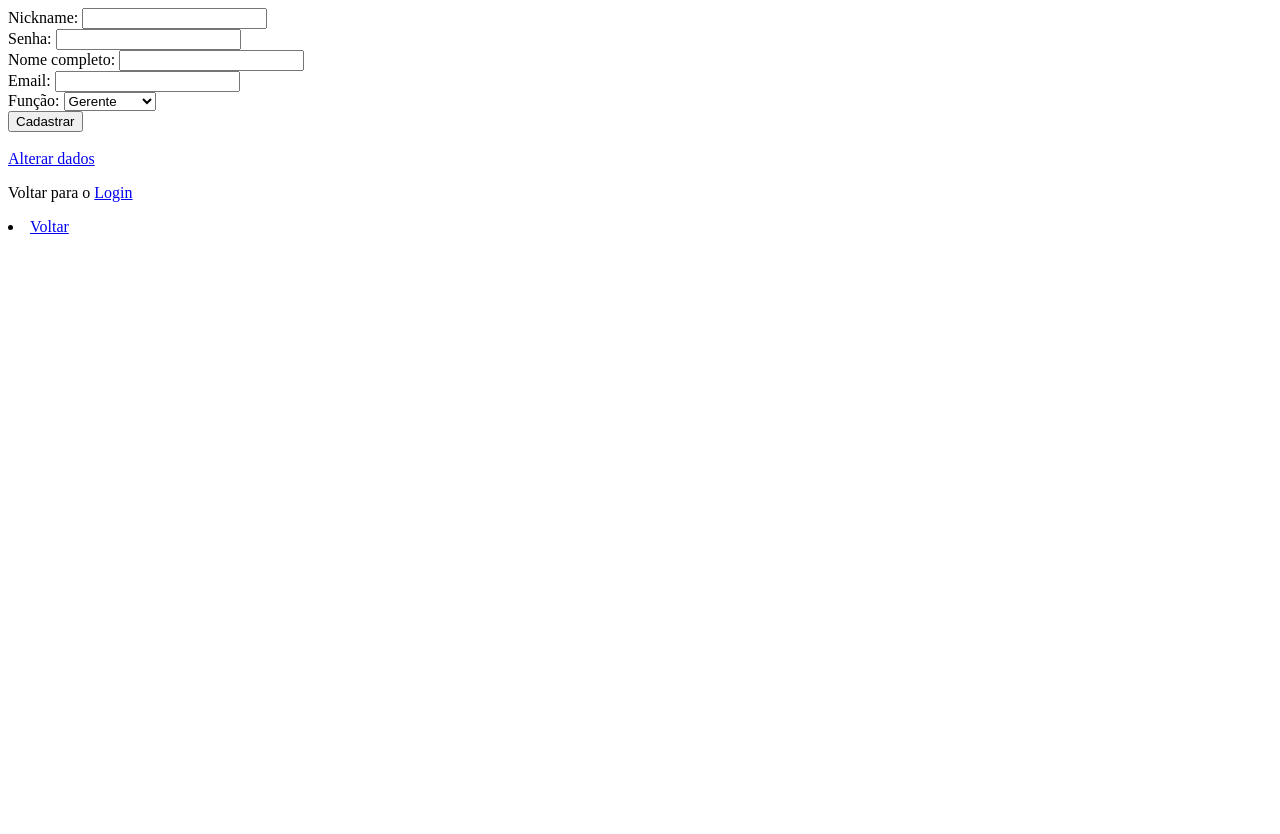
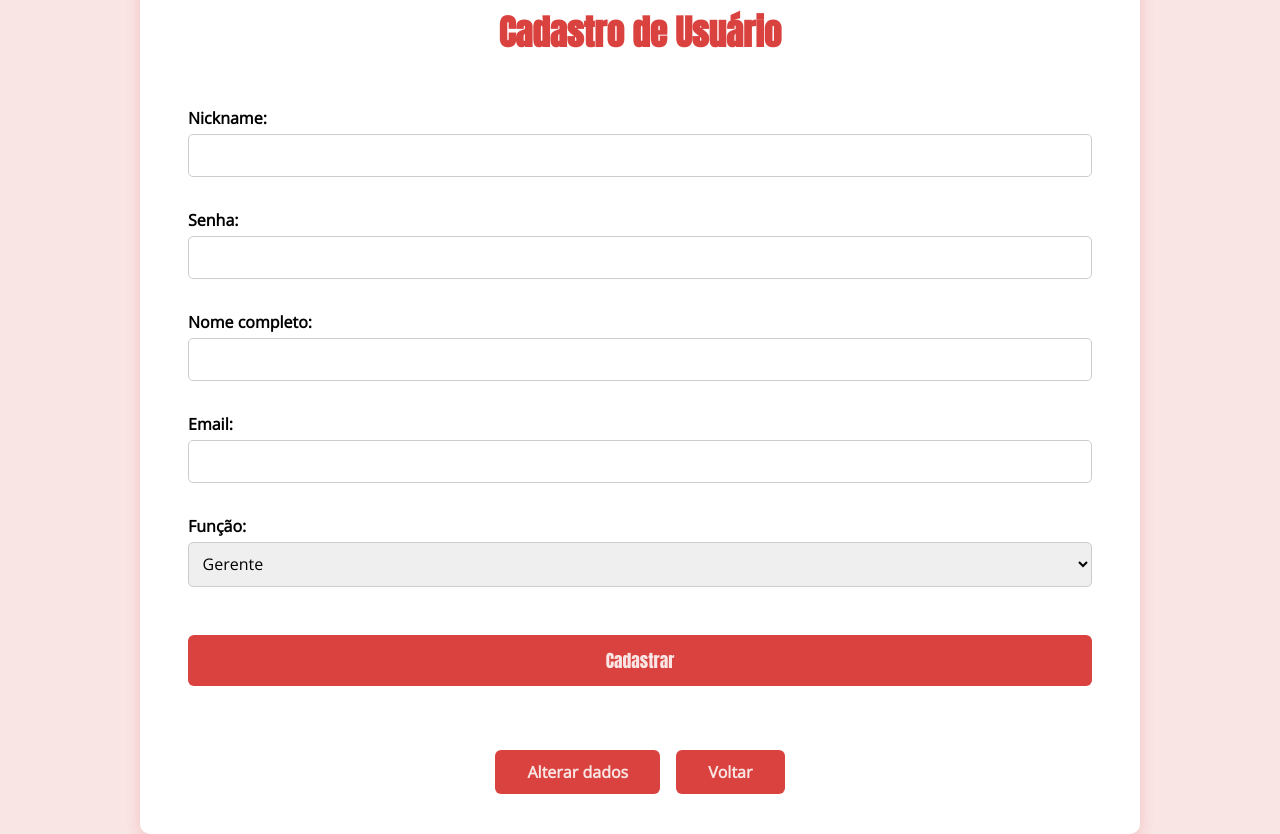
Before and after one commit to codegirletecvav/ProgWeb2, a PHP site: page /cadastro.php in a window 1280 px wide. Before the commit the page ends 234 px from the top, so only its background shows below. Run offline with PHP 8.4, Linux system fonts and the light colour scheme; the visitor is signed in with stand-in values (Sample User, id 1); data comes from the database, SQL or seed files in the repository.

Commit message:
Update cadastro.php

```diff
--- a/cadastro.php
+++ b/cadastro.php
@@ -54,20 +54,291 @@ if (isset($_POST['cadastrar'])) {
 
 ?>
 
-<form method="POST">
-    Nickname: <input type="text" name="nickname" required><br>
-    Senha: <input type="password" name="senha" required><br>
-    Nome completo: <input type="text" name="nome" required><br>
-    Email: <input type="email" name="email" required><br>
-    Função:
+<link href="https://fonts.googleapis.com/css2?family=Anton&family=Open+Sans&display=swap" rel="stylesheet">
+
+<style>
+  * {
+    box-sizing: border-box;
+    margin: 0;
+    padding: 0;
+  }
+
+  body, html {
+    height: 100%;
+    font-family: 'Open Sans', sans-serif;
+    background-color: #f9e5e4;
+    display: flex;
+    justify-content: center;
+    align-items: center;
+  }
+
+  .container {
+    background-color: white;
+    padding: 2.5rem 3rem;
+    border-radius: 10px;
+    box-shadow: 0 4px 15px rgba(217, 66, 63, 0.2);
+    max-width: 500px;
+    width: 100%;
+  }
+
+  h2 {
+    font-family: 'Anton', sans-serif;
+    color: #d9423f;
+    text-align: center;
+    margin-bottom: 1.5rem;
+    font-size: 2rem;
+  }
+
+  form {
+    display: flex;
+    flex-direction: column;
+  }
+
+  label, input, select {
+    font-size: 1rem;
+    margin-bottom: 1rem;
+    width: 100%;
+  }
+
+  input[type="text"],
+  input[type="password"],
+  input[type="email"],
+  select {
+    padding: 0.6rem;
+    border: 1px solid #ccc;
+    border-radius: 5px;
+    font-family: 'Open Sans', sans-serif;
+  }
+
+  input[type="submit"] {
+    font-family: 'Anton', sans-serif;
+    background-color: #d9423f;
+    color: #f9e5e4;
+    border: none;
+    padding: 0.75rem;
+    font-size: 1.1rem;
+    cursor: pointer;
+    border-radius: 6px;
+    width: 100%;
+    transition: background-color 0.3s ease, transform 0.2s ease;
+  }
+
+  input[type="submit"]:hover {
+    background-color: #b23431;
+    transform: scale(1.02);
+  }
+
+  a {
+    display: inline-block;
+    text-align: center;
+    text-decoration: none;
+    color: #d9423f;
+    font-weight: bold;
+    margin-top: 1rem;
+    transition: color 0.3s ease;
+  }
+
+  a:hover {
+    color: #b23431;
+  }
+
+  li {
+    list-style: none;
+    text-align: center;
+    margin-top: 1rem;
+  }
+
+  li a {
+    display: inline-block;
+    font-family: 'Anton', sans-serif;
+    background-color: #d9423f;
+    color: #f9e5e4;
+    padding: 0.7rem 2rem;
+    border-radius: 6px;
+    text-decoration: none;
+    font-size: 1rem;
+    transition: background-color 0.3s ease, transform 0.2s ease;
+  }
+
+  li a:hover {
+    background-color: #b23431;
+    transform: scale(1.05);
+  }
+</style>
+</head>
+<body>
+
+<link href="https://fonts.googleapis.com/css2?family=Anton&family=Open+Sans&display=swap" rel="stylesheet">
+
+  <style>
+    * {
+      box-sizing: border-box;
+      margin: 0;
+      padding: 0;
+    }
+
+    html, body {
+      height: 100%;
+      background-color: #f9e5e4;
+      font-family: 'Open Sans', sans-serif;
+      display: flex;
+      align-items: center;
+      justify-content: center;
+    }
+
+    .container {
+      background-color: white;
+      padding: 2.5rem 3rem;
+      border-radius: 10px;
+      box-shadow: 0 4px 15px rgba(217, 66, 63, 0.2);
+      width: 90vw;             /* Ocupa 90% da largura da tela */
+      min-width: 800px;        /* Largura mínima garantida */
+      max-width: 1000px;       /* Máximo para telas grandes */
+    }
+
+    h2 {
+      font-family: 'Anton', sans-serif;
+      color: #d9423f;
+      text-align: center;
+      margin-bottom: 2rem;
+      font-size: 2.2rem;
+    }
+
+    form {
+      display: flex;
+      flex-direction: column;
+    }
+
+    label {
+      margin-top: 1rem;
+      margin-bottom: 0.3rem;
+      font-weight: bold;
+    }
+
+    input[type="text"],
+    input[type="password"],
+    input[type="email"],
+    select {
+      padding: 0.6rem;
+      border: 1px solid #ccc;
+      border-radius: 5px;
+      font-family: 'Open Sans', sans-serif;
+      font-size: 1rem;
+      width: 100%;
+    }
+
+    input[type="submit"] {
+      font-family: 'Anton', sans-serif;
+      background-color: #d9423f;
+      color: #f9e5e4;
+      border: none;
+      padding: 0.75rem;
+      font-size: 1.1rem;
+      cursor: pointer;
+      border-radius: 6px;
+      width: 100%;
+      margin-top: 2rem;
+      transition: background-color 0.3s ease, transform 0.2s ease;
+    }
+
+    input[type="submit"]:hover {
+      background-color: #b23431;
+      transform: scale(1.02);
+    }
+
+    /* Ações alinhadas horizontalmente */
+    .actions {
+      display: flex;
+      justify-content: center;
+      gap: 1rem;
+      margin-top: 2rem;
+      flex-wrap: wrap;
+    }
+
+    .button-link {
+      display: inline-block;
+      font-family: 'Open sans', sans-serif;
+      background-color: #d9423f;
+      color: #f9e5e4;
+      padding: 0.7rem 2rem;
+      border-radius: 6px;
+      text-decoration: none;
+      font-size: 1rem;
+      transition: background-color 0.3s ease, transform 0.2s ease;
+    }
+
+    .button-link:hover {
+      background-color: #b23431;
+      transform: scale(1.05);
+    }
+
+    .text-link {
+      text-align: center;
+      margin-top: 1.5rem;
+    }
+
+    .text-link a {
+      color: #d9423f;
+      text-decoration: none;
+      font-weight: bold;
+    }
+
+    .text-link a:hover {
+      color: #b23431;
+    }
+
+    @media (max-width: 850px) {
+      .container {
+        min-width: unset;
+        width: 95vw;
+        padding: 2rem;
+      }
+
+      .actions {
+        flex-direction: column;
+        align-items: center;
+      }
+
+      .button-link {
+        width: 100%;
+        text-align: center;
+      }
+    }
+  </style>
+</head>
+<body>
+
+<div class="container">
+  <h2>Cadastro de Usuário</h2>
+
+  <form method="POST">
+    <label>Nickname:</label>
+    <input type="text" name="nickname" required>
+
+    <label>Senha:</label>
+    <input type="password" name="senha" required>
+
+    <label>Nome completo:</label>
+    <input type="text" name="nome" required>
+
+    <label>Email:</label>
+    <input type="email" name="email" required>
+
+    <label>Função:</label>
     <select name="funcao" required>
-        <option value="gerente">Gerente</option>
-        <option value="funcionario">Funcionário</option>
-        <option value="repositor">Repositor</option>
-    </select><br>
-    <input type="submit" name="cadastrar" value="Cadastrar"><br><br>
-     <a href="alterar_dados.php">Alterar dados</a>
-    <p>Voltar para o <a href="login.php">Login</a></p>
-</form>
+      <option value="gerente">Gerente</option>
+      <option value="funcionario">Funcionário</option>
+      <option value="repositor">Repositor</option>
+    </select>
 
-<li><a href="dashboard.php">Voltar</a></li>
+    <input type="submit" name="cadastrar" value="Cadastrar">
+
+    <!-- Botões lado a lado -->
+    <div class="actions">
+      <a href="alterar_dados.php" class="button-link">Alterar dados</a>
+      <a href="dashboard.php" class="button-link">Voltar</a>
+    </div>
+
+
+</body>
+</html>
```
